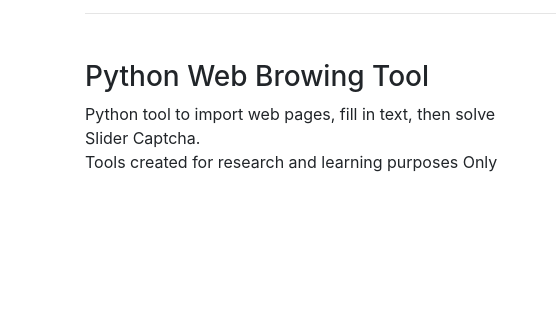
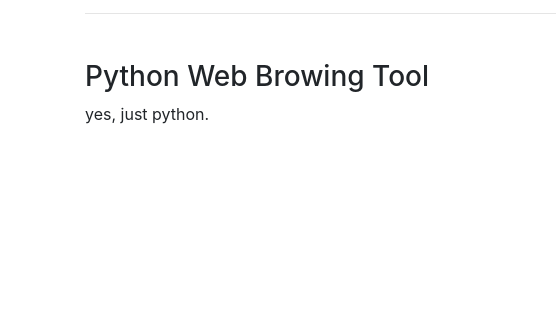
Before and after one commit to Dkhoatp/DucKhoaPortfolio, a plain HTML site: page index.html in a window 1280 px wide. Shown: the part 1099-1411 px from the top of the page, 0-556 px from the left. Drawn offline with nearby package versions, Linux system fonts and the light colour scheme.

Commit message:
changed py

```diff
--- a/index.html
+++ b/index.html
@@ -42,8 +42,7 @@
             <div class="col-sm-5">
                 <h3>Python Web Browing Tool</h3>
                 <p>
-                    Python tool to import web pages, fill in text, then solve Slider Captcha.<br />
-                    Tools created for research and learning purposes Only
+                    yes, just python.
                 </p>
             </div>
             <div class="col-sm-7">
```
